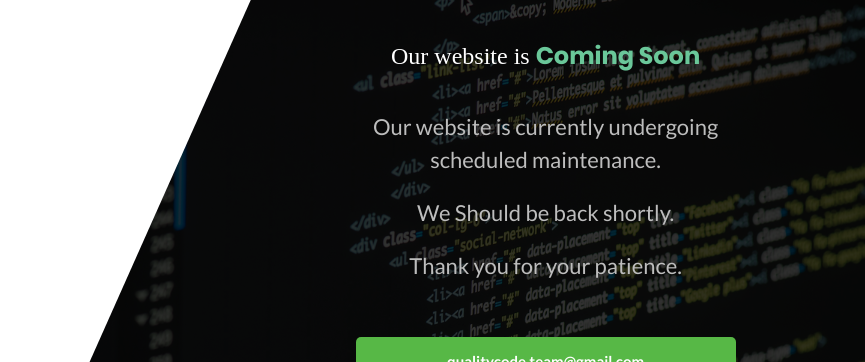
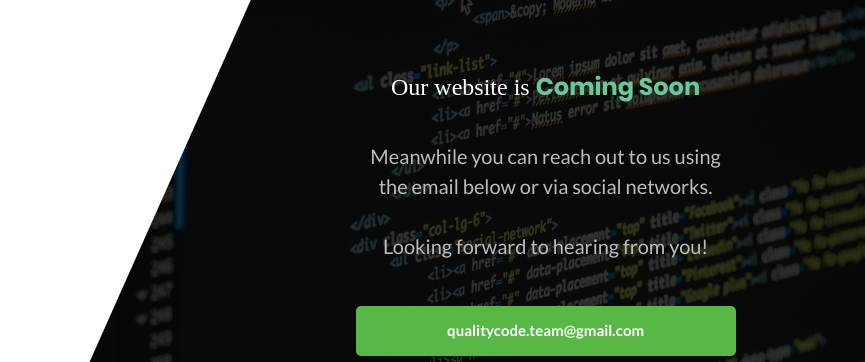
Before and after one commit to qualitycodeteam/qualitycodeteam.github.io, a plain HTML site: page index.html in a window 1280 px wide. Shown: the part 138-500 px from the top of the page, 415-1280 px from the left. Drawn offline with Linux system fonts and the light colour scheme; a web font is replaced by a local one.

Commit message:
improve text

```diff
--- a/css/main.css
+++ b/css/main.css
@@ -93,7 +93,7 @@ a {
 
 .m1-txt3 {
   font-family: Lato-Regular;
-  font-size: 22px;
+  font-size: 20px;
   line-height: 1.5;
   color: #bdbdbd;
 }
--- a/index.html
+++ b/index.html
@@ -17,14 +17,11 @@
 					Our website is <span class="m1-txt2">Coming Soon</span>
 				</p>
 				<div class="m1-txt3">
-					<p class="p-b-20 txt-center">
-						Our website is currently undergoing scheduled maintenance.
+					<p class="p-b-30 txt-center">
+						Meanwhile you can reach out to us using the email below or via social networks.
 					</p>
 					<p class="p-b-20 txt-center">
-						We Should be back shortly.
-					</p>
-					<p class="p-b-30 txt-center">
-						Thank you for your patience.
+						Looking forward to hearing from you!
 					</p>
 				</div>
 				<div class="w-full m-t-25">
```
